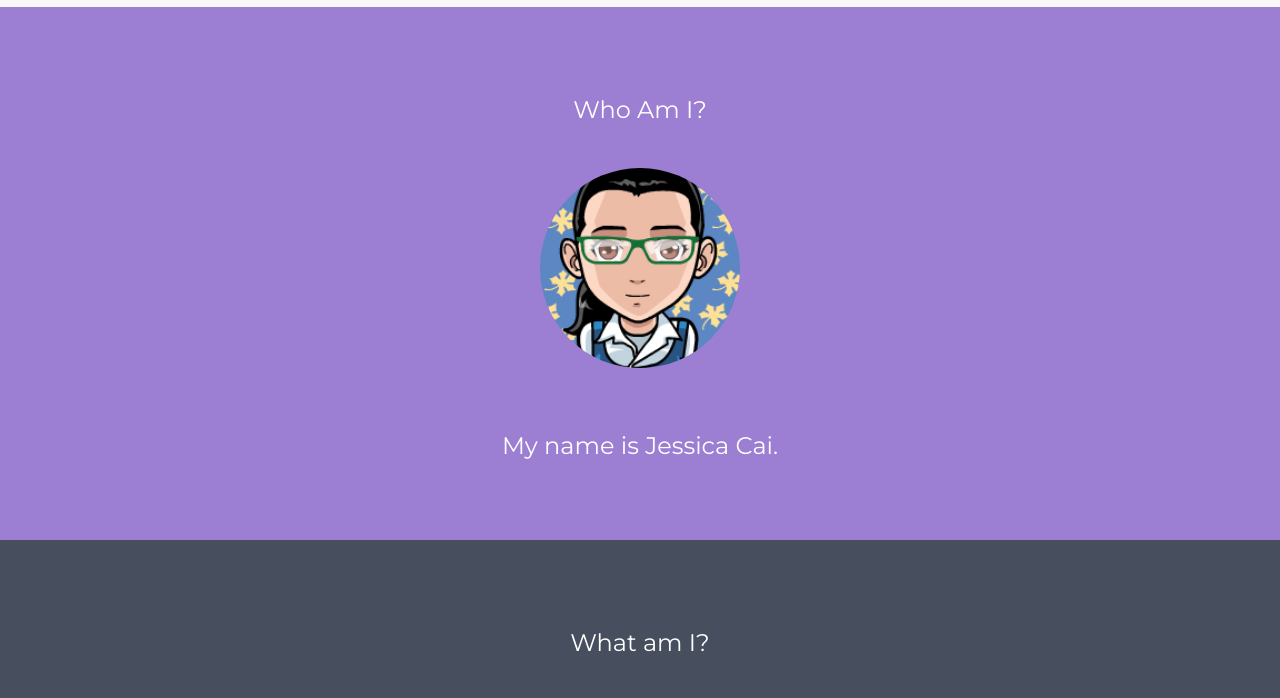
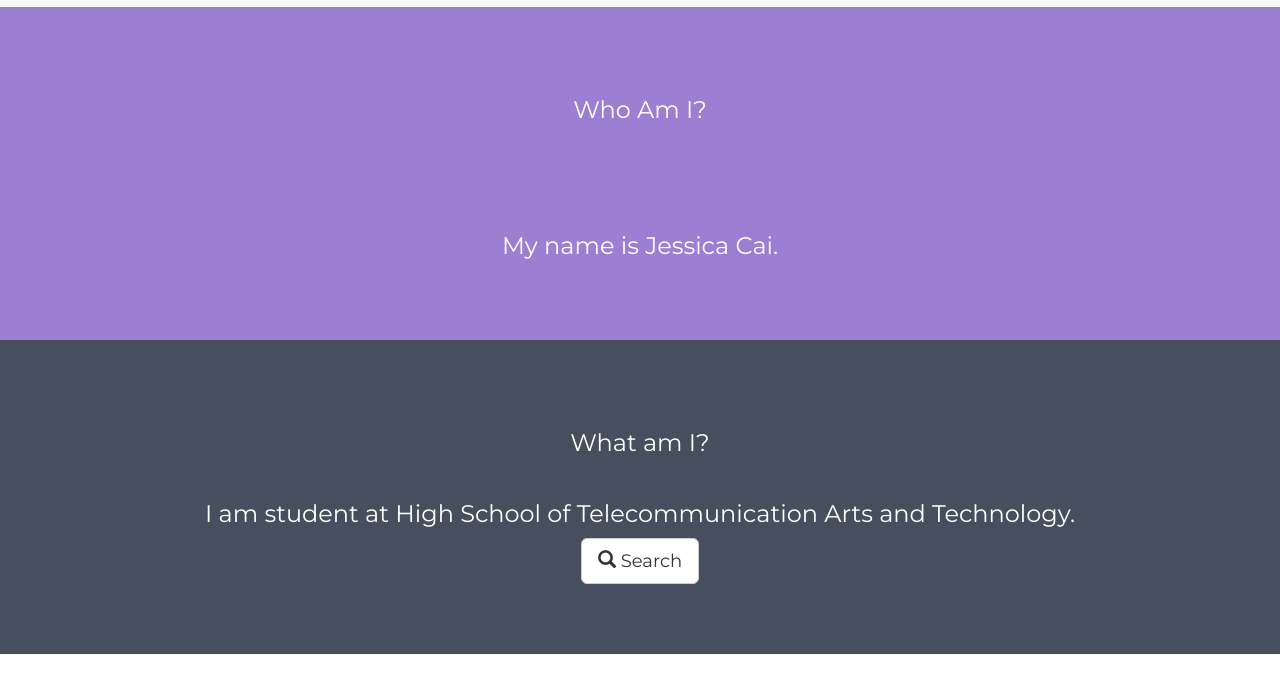
Before and after one commit to jessicac3732/jessicac3732.github.io, a plain HTML site: page index.html in a window 1280 px wide. Shown: the part 73-771 px from the top of the page. Drawn offline with nearby package versions, Linux system fonts and the light colour scheme.

Commit message:
change picture size

```diff
--- a/index.html
+++ b/index.html
@@ -77,7 +77,7 @@
 <!-- First Container -->
 <div class="container-fluid bg-1 text-center">
   <h3 class="margin">Who Am I?</h3>
-  <img src="avatar.png" class="img-responsive img-circle margin" style="display:inline" alt="Bird" width="200" height="350">
+  <img src="avatar.png" class="img-responsive img-circle margin" style="display:inline" alt="Bird" width="0" height="350">
   <h3>My name is Jessica Cai.</h3>
 </div>
 
```
